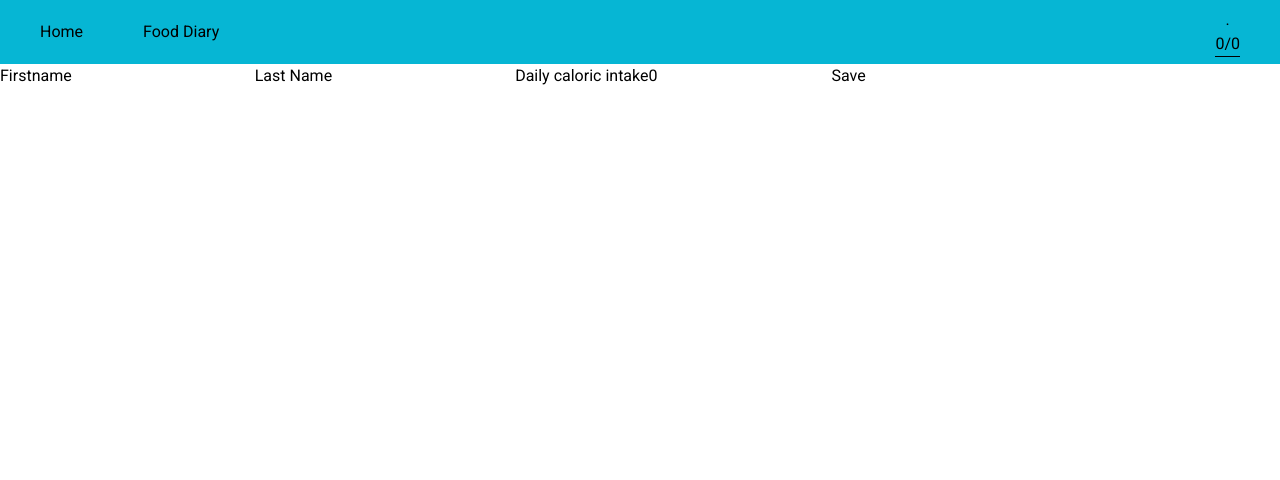
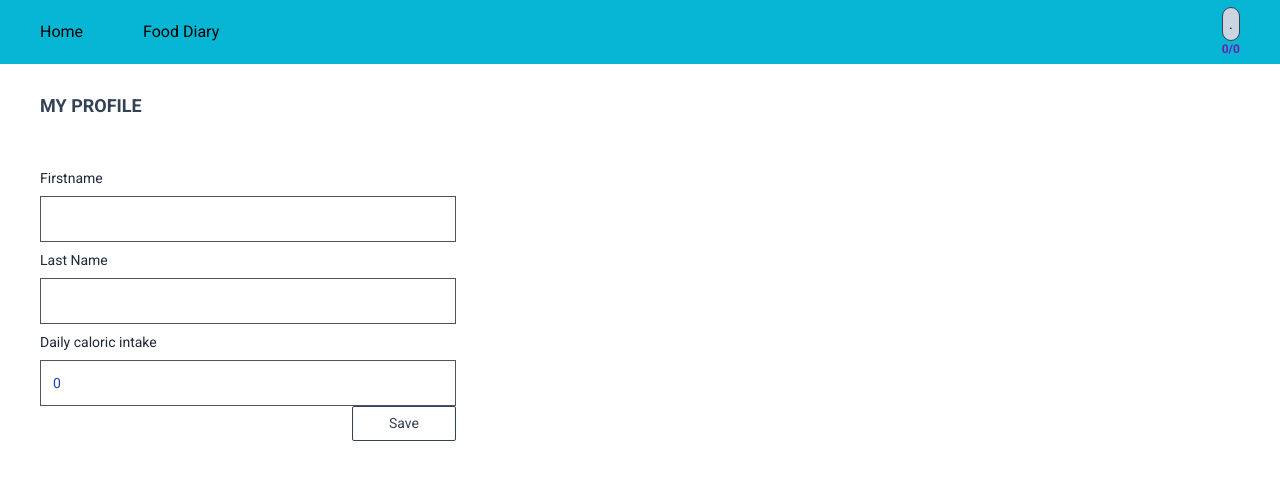
Before and after one commit to LawCashh/Food-Tracker, a React (Vite) app: page /profile in a window 1280 px wide. Shown: the top 480 px of the page. Built offline with nearby package versions, Linux system fonts and the light colour scheme.

Commit message:
done with the form styling

```diff
--- a/src/components/Header.jsx
+++ b/src/components/Header.jsx
@@ -7,21 +7,21 @@ function Header() {
   return (
     <nav className="h-16 bg-cyan-500">
       <ul className="flex h-16 items-center justify-start bg-cyan-500">
-        <NavLink to="/home" className="mx-10">
+        <NavLink to="/home" className="mx-5 sm:mx-10">
           Home
         </NavLink>
-        <NavLink to="/food-diary" className="mx-5">
+        <NavLink to="/food-diary" className="mx-0 sm:mx-5">
           Food Diary
         </NavLink>
         <NavLink
           to="/profile"
-          className="ml-auto mr-10 flex flex-col items-center justify-between"
+          className="ml-auto mr-10 flex h-[90%] flex-col items-center justify-center"
         >
-          <div>{`${userInfo.firstName.slice(0, 1)}.${userInfo.lastName.slice(
+          <div className=" rounded-full border-[0.5px] border-gray-700 bg-slate-300 p-[0.4rem] text-center text-sm">{`${userInfo.firstName.slice(
             0,
             1,
-          )}`}</div>
-          <span>{`${userInfo.todaysCalories}/${userInfo.dailyCalories}`}</span>
+          )}.${userInfo.lastName.slice(0, 1)}`}</div>
+          <span className=" text-xs font-bold text-purple-800">{`${userInfo.todaysCalories}/${userInfo.dailyCalories}`}</span>
         </NavLink>
       </ul>
     </nav>
--- a/src/index.css
+++ b/src/index.css
@@ -5,3 +5,6 @@
 .active {
   border-bottom: 1px solid black;
 }
+.active:last-of-type {
+  border: none;
+}
--- a/src/pages/Profile.jsx
+++ b/src/pages/Profile.jsx
@@ -27,34 +27,61 @@ function Profile() {
   };
 
   return (
-    <main
-      className="flex-1"
-      onSubmit={(e) => {
-        handleSubmitForm;
-      }}
-    >
-      <form onSubmit={handleSubmit(handleSubmitForm)}>
-        <label htmlFor="firstname">Firstname</label>
+    <main className="flex flex-1 flex-col">
+      <h1 className="ml-10 mt-7 text-lg font-bold text-slate-700">
+        MY PROFILE
+      </h1>
+      <form
+        onSubmit={handleSubmit(handleSubmitForm)}
+        className="xs:w-80 ml-10 mt-10 flex w-60 flex-col justify-between sm:w-[26rem]"
+      >
+        <label htmlFor="firstname" className="my-2 text-sm text-gray-800">
+          Firstname
+        </label>
         <Controller
           name="firstname"
           control={control}
           defaultValue={userInfo.firstName}
           rules={{ required: `First name can't be empty` }}
           render={({ field }) => (
-            <input {...field} type="text" id="firstname" />
+            <input
+              {...field}
+              type="text"
+              id="firstname"
+              className="border border-gray-600 p-3 text-sm text-blue-800 focus:outline-blue-800"
+            />
           )}
         />
-        {errors.firstname && <span>{errors.firstname.message}</span>}
-        <label htmlFor="lastname">Last Name</label>
+        {errors.firstname && (
+          <span className="mb-5 text-sm text-red-500">
+            {errors.firstname.message}
+          </span>
+        )}
+        <label htmlFor="lastname" className="my-2 text-sm text-gray-800">
+          Last Name
+        </label>
         <Controller
           name="lastname"
           control={control}
           defaultValue={userInfo.lastName}
           rules={{ required: `Last name can't be empty` }}
-          render={({ field }) => <input {...field} type="text" id="lastname" />}
+          render={({ field }) => (
+            <input
+              {...field}
+              type="text"
+              id="lastname"
+              className=" border border-gray-600 p-3 text-sm text-blue-800 focus:outline-blue-800"
+            />
+          )}
         />
-        {errors.lastname && <span>{errors.lastname.message}</span>}
-        <label htmlFor="calorieintake">Daily caloric intake</label>
+        {errors.lastname && (
+          <span className="mb-5 text-sm text-red-500">
+            {errors.lastname.message}
+          </span>
+        )}
+        <label htmlFor="calorieintake" className="my-2 text-sm text-gray-800">
+          Daily caloric intake
+        </label>
         <Controller
           name="calorieintake"
           control={control}
@@ -71,11 +98,22 @@ function Profile() {
             },
           }}
           render={({ field }) => (
-            <input {...field} type="text" id="calorieintake" />
+            <input
+              {...field}
+              type="text"
+              id="calorieintake"
+              className=" border border-gray-600 p-3 text-sm text-blue-800 focus:outline-blue-800"
+            />
           )}
         />
-        {errors.calorieintake && <span>{errors.calorieintake.message}</span>}
-        <button>Save</button>
+        {errors.calorieintake && (
+          <span className="mb-5 text-sm text-red-500">
+            {errors.calorieintake.message}
+          </span>
+        )}
+        <button className="w-[6.5rem] self-end rounded-sm border border-slate-700 bg-white px-5 py-[0.4rem] text-sm text-slate-700">
+          Save
+        </button>
       </form>
     </main>
   );
--- a/tailwind.config.js
+++ b/tailwind.config.js
@@ -6,6 +6,10 @@ export default {
       fontFamily: {
         sans: ["  Roboto", "sans-serif"],
       },
+      screens: {
+        xxs: "320px",
+        xs: "400px",
+      },
     },
   },
   plugins: [],
```
